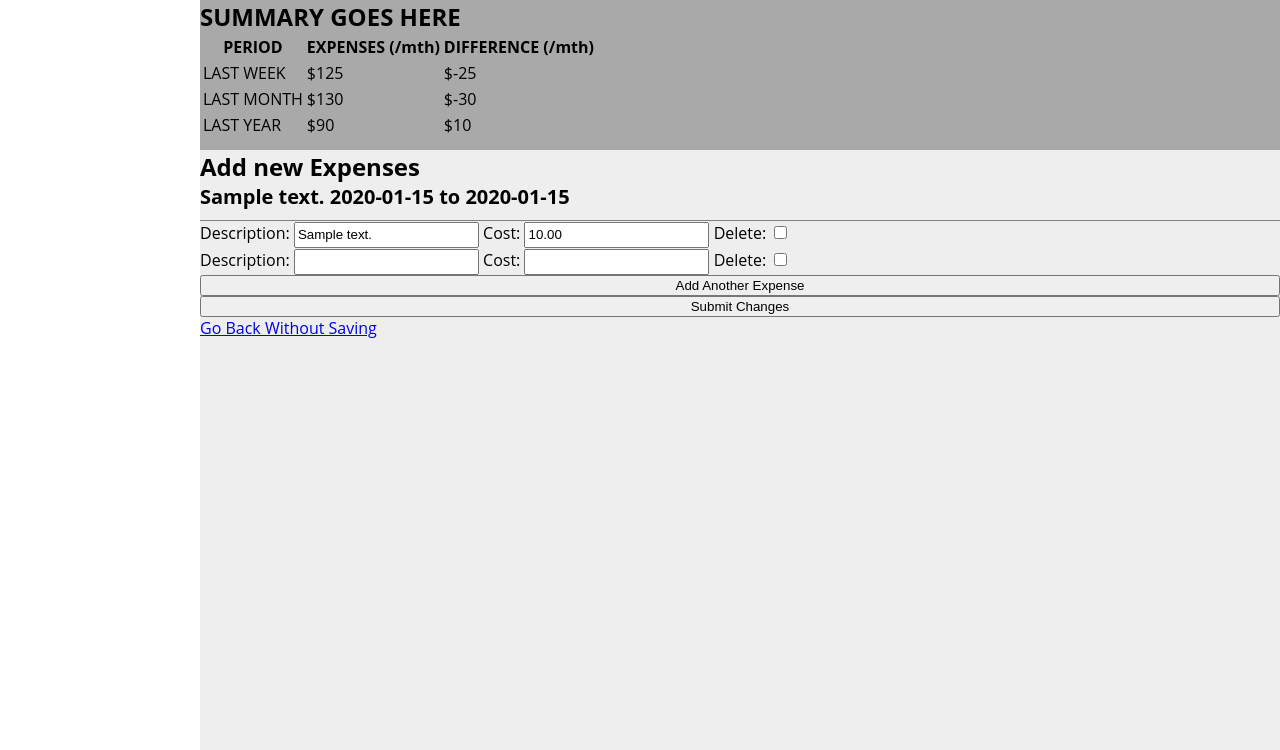
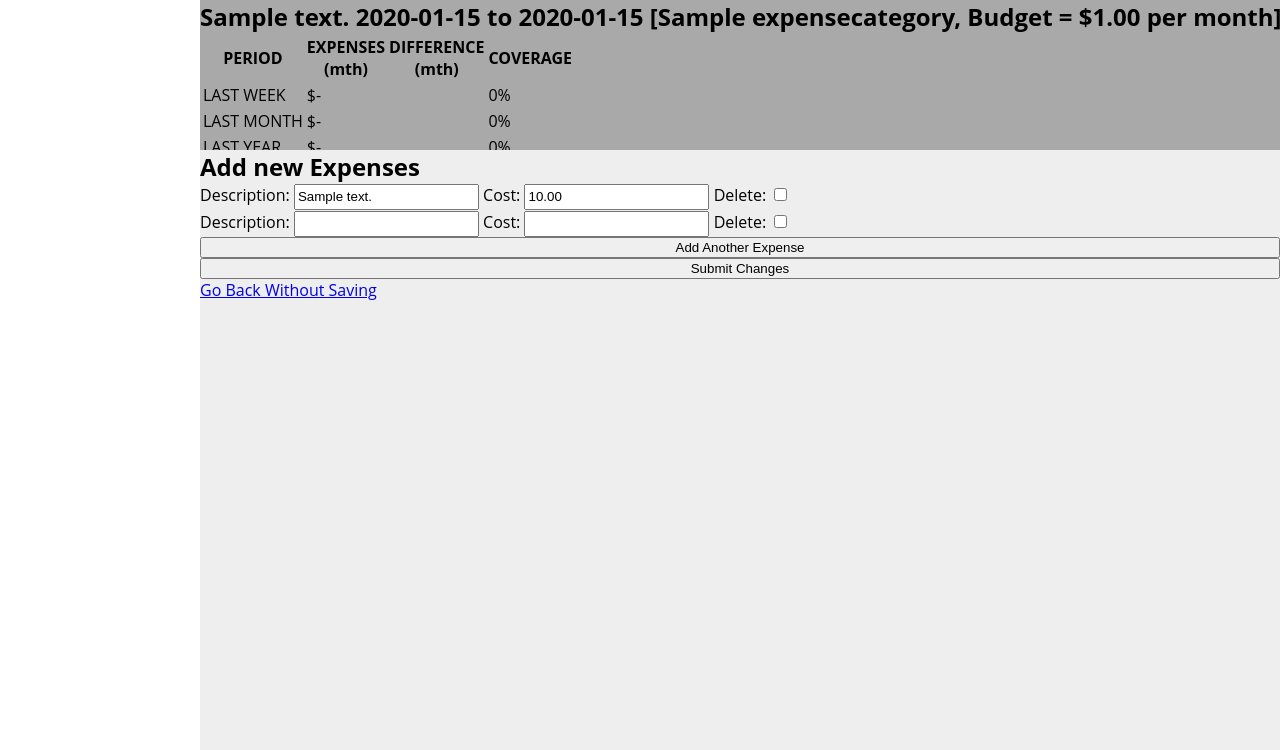
Before and after one commit to michaellisitsa/expense_tracker, a Django app: page /createExpenses/1 in a window 1280 px wide. Shown: the part 50-800 px from the top of the page. Run offline with Django 3.2, Linux system fonts and the light colour scheme; a user stored in the database is signed in; tables that the repository leaves empty hold one stand-in row (values such as "Sample post").

Commit message:
Add headings to summary section

```diff
--- a/expensetracker/core/utils/utils.py
+++ b/expensetracker/core/utils/utils.py
@@ -26,6 +26,7 @@ def summariseTimePeriod(time_periods, expenses, days):
 
     # Convert to the average expenses per month.
     expenses_rate = int(30. / sum(adjusted_dayDelta) * sum(adjusted_expense)) if sum(adjusted_dayDelta) != 0 else "-"
+    # TODO - Remove overlapping days
     coverage = int(sum(adjusted_dayDelta) / days * 100)
 
 
--- a/expensetracker/core/views.py
+++ b/expensetracker/core/views.py
@@ -143,7 +143,9 @@ def createExpenses(request, pk):
     """
         Create an expense entry under a time period
     """
+    expenseTimePeriodList = ExpenseTimePeriod.objects.filter(category__user=request.user)
     expenseTimePeriod = ExpenseTimePeriod.objects.filter(category__user=request.user).get(id=pk)
+    expenseCategory = expenseTimePeriod.category
     if request.method == "POST":
         if "formset" in request.POST:
             formset = CreateExpenseSet(data=request.POST, instance=expenseTimePeriod)
@@ -158,8 +160,18 @@ def createExpenses(request, pk):
         # Use of formsets
         # https://www.brennantymrak.com/articles/django-dynamic-formsets-javascript.html
         formset = CreateExpenseSet(instance=expenseTimePeriod)
-
+    expenses = Expense.objects.filter(expenseTimePeriod__category__user=request.user)
+    expenses_wk, coverage_wk = summariseTimePeriod(expenseTimePeriodList, expenses, 7)
+    expenses_mth, coverage_mth = summariseTimePeriod(expenseTimePeriodList, expenses, 30)
+    expenses_yr, coverage_yr = summariseTimePeriod(expenseTimePeriodList, expenses, 365)
     context = {
+        "expenses_wk": expenses_wk,
+        "coverage_wk": coverage_wk,
+        "expenses_mth": expenses_mth,
+        "coverage_mth": coverage_mth,
+        "expenses_yr": expenses_yr,
+        "coverage_yr": coverage_yr,
+        "expenseCategory": expenseCategory,
         "expenseTimePeriod": expenseTimePeriod,
         "formset":formset,
     }
--- a/templates/core/app.html
+++ b/templates/core/app.html
@@ -21,7 +21,7 @@
   </div>
   <main>
       <section class="topSummary">
-      <h1> SUMMARY GOES HERE </h1>
+      <h1> SUMMARY </h1>
       <table class="summaryTable">
       <colgroup>
       </colgroup>
--- a/templates/core/createExpenses.html
+++ b/templates/core/createExpenses.html
@@ -6,39 +6,42 @@
   </div>
   <main>
   <section class="topSummary">
-      <h1> SUMMARY GOES HERE </h1>
+      <h1>{{expenseTimePeriod}} [{{expenseCategory.name}}, Budget = ${{expenseCategory.budget}} per month]</h1>
       <table class="summaryTable">
       <colgroup>
       </colgroup>
       <thead>
         <tr>
           <th class="summaryTableCells">PERIOD</th>
-          <th class="summaryTableCells">EXPENSES (/mth)</th>
-          <th class="summaryTableCells">DIFFERENCE (/mth)</th>
+          <th class="summaryTableCells">EXPENSES<br>(mth)</th>
+          <th class="summaryTableCells">DIFFERENCE<br>(mth)</th>
+          <th class="summaryTableCells">COVERAGE</th>
         </tr>
       </thead>
       <tbody>
         <tr>
           <td class="summaryTableCells">LAST WEEK</td>
-          <td class="summaryTableCells">$125</td>
-          <td class="summaryTableCells">$-25</td>
+          <td class="summaryTableCells">${{expenses_wk}}</td>
+          <td class="summaryTableCells"></td>
+          <td class="summaryTableCells">{{coverage_wk}}%</td>
         </tr>
         <tr>
           <td class="summaryTableCells">LAST MONTH</td>
-          <td class="summaryTableCells">$130</td>
-          <td class="summaryTableCells">$-30</td>
+          <td class="summaryTableCells">${{expenses_mth}}</td>
+          <td class="summaryTableCells"></td>
+          <td class="summaryTableCells">{{coverage_mth}}%</td>
         </tr>
         <tr>
           <td class="summaryTableCells">LAST YEAR</td>
-          <td class="summaryTableCells">$90</td>
-          <td class="summaryTableCells">$10</td>
+          <td class="summaryTableCells">${{expenses_yr}}</td>
+          <td class="summaryTableCells"></td>
+          <td class="summaryTableCells">{{coverage_yr}}%</td>
         </tr>
       </tbody>
       </table>
     </section>
   <section class="formset">
     <h1>Add new Expenses</h1>
-    <h2>{{expenseTimePeriod}}</h2>
     <form id='form-container' method="POST">
       {% csrf_token %}
       {{formset.management_form}}
--- a/templates/core/timePeriod.html
+++ b/templates/core/timePeriod.html
@@ -13,7 +13,7 @@
   </div>
   <main>
     <section class="topSummary">
-      <h1> SUMMARY GOES HERE </h1>
+      <h1>{{expenseCategory.name}} [Budget = ${{expenseCategory.budget}} per month]</h1>
       <table class="summaryTable">
       <colgroup>
       </colgroup>
```
